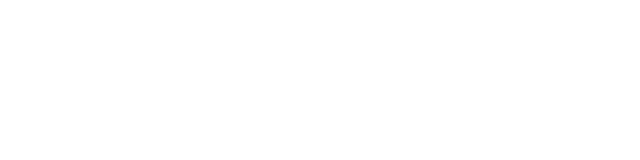
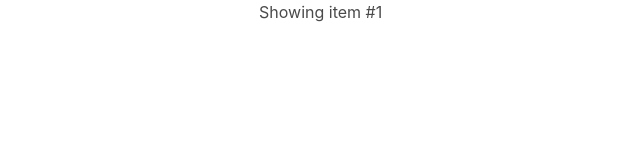
Before and after one commit to chrisj-skinner/pickup-vuejs, a Vue app: page /item/1 in a window 1280 px wide. Shown: the top 160 px of the page, without its empty margins (67-707 px from the left). Built offline with nearby package versions, Linux system fonts and the light colour scheme.

Commit message:
:art: Add markup and logic

```diff
--- a/src/views/item/_id.vue
+++ b/src/views/item/_id.vue
@@ -1,15 +1,18 @@
 <template>
   <div>
-
+    <h1>Showing item #{{ id }}</h1>
   </div>
 </template>
 
 <script>
-  export default {
-
+export default {
+  props: {
+    id: {
+      type: Number
+    }
   }
+}
 </script>
 
 <style scoped>
-
 </style>
```
